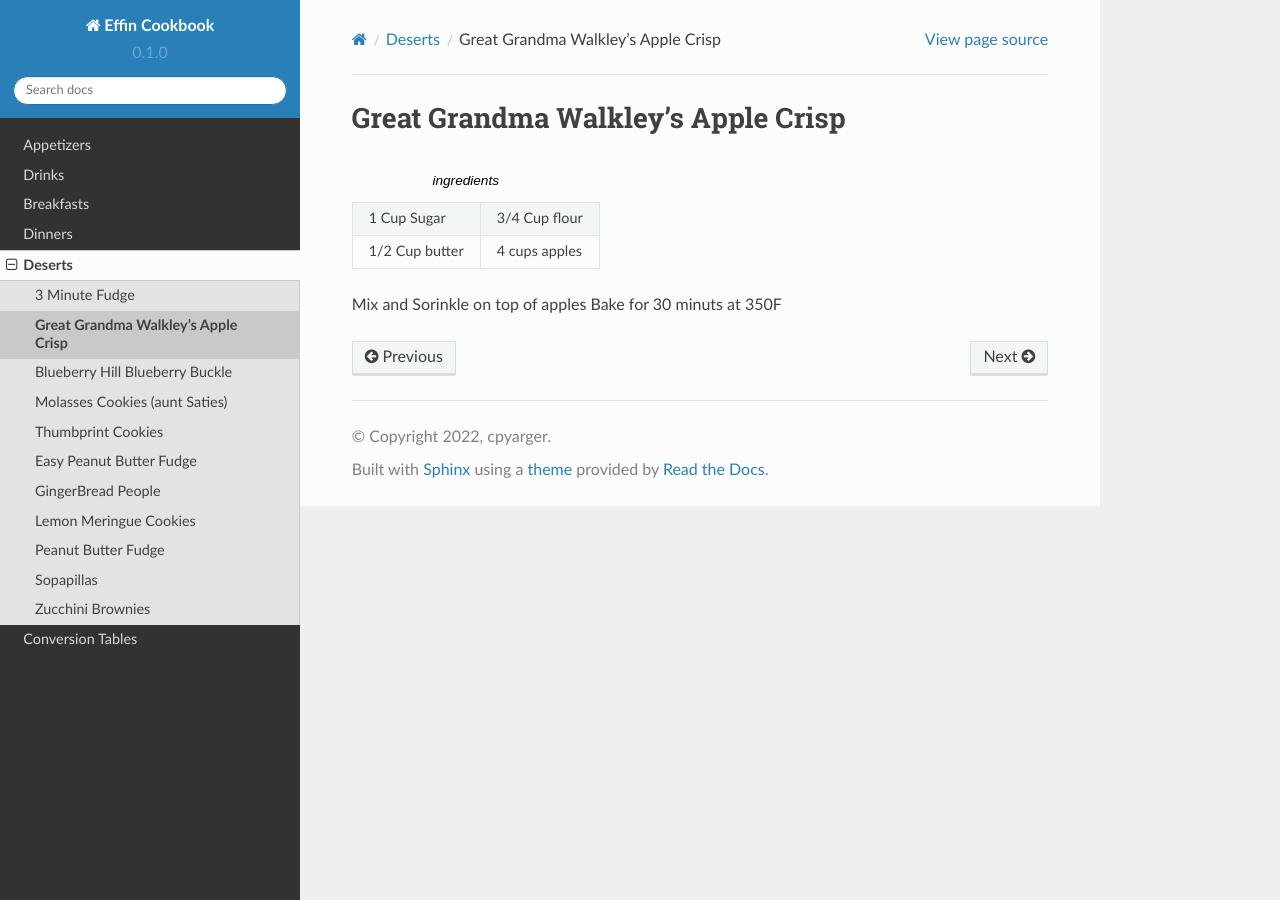
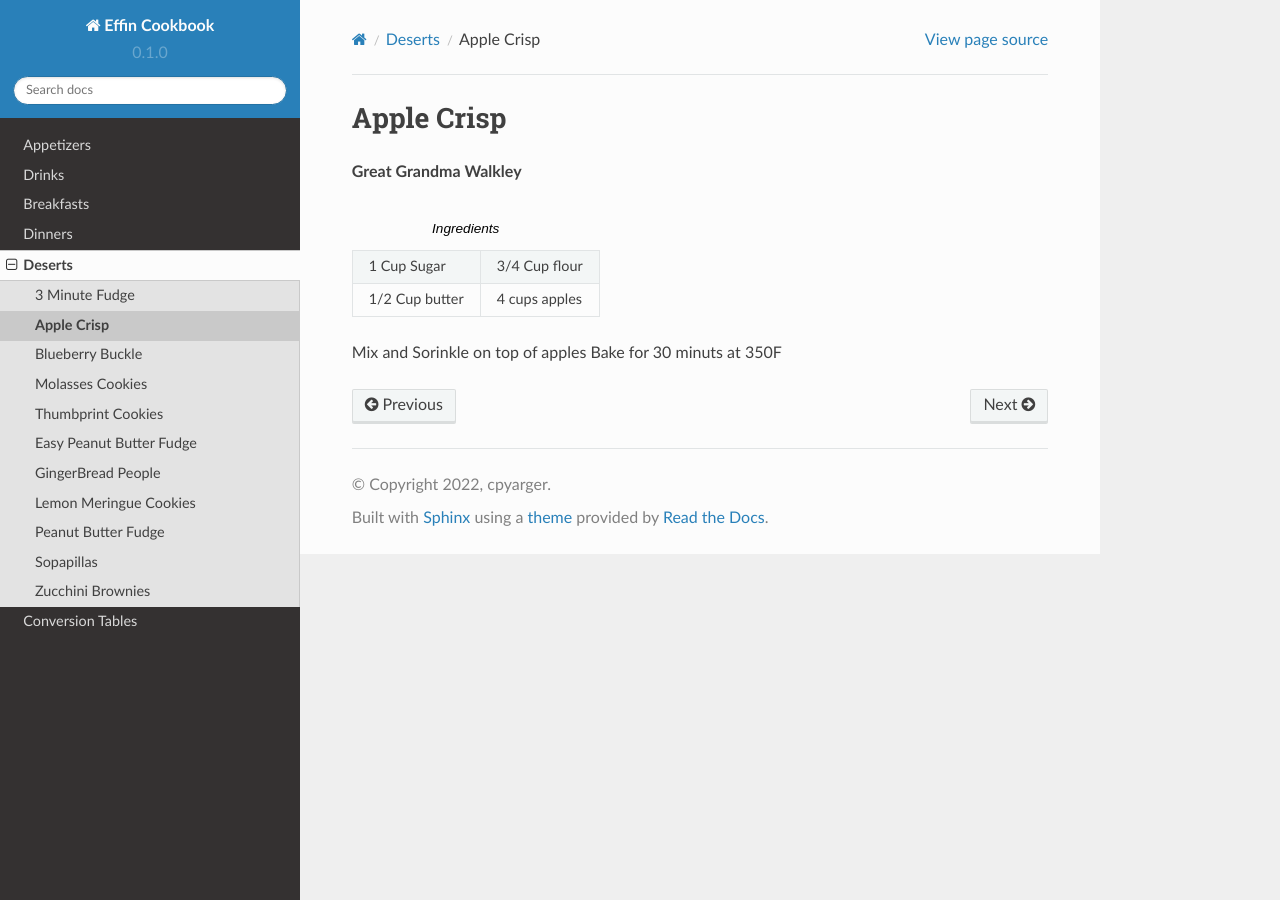
Before and after one commit to cpyarger/Effin-Cookbook, a Sphinx documentation site: the page built from docs/source/deserts/ACrisp.rst, in a window 1280 px wide. Built offline with Sphinx 7.4.7 and the Read the Docs theme 2.0.0, drawn with Linux system fonts in a browser that asks for light colours.

Commit message:
Formatting

```diff
--- a/docs/source/deserts/ACrisp.rst
+++ b/docs/source/deserts/ACrisp.rst
@@ -1,8 +1,11 @@
-Great Grandma Walkley's Apple Crisp
-===================================
+Apple Crisp
+===========
+
+**Great Grandma Walkley**
+
 .. toctree::
 
-.. list-table:: ingredients
+.. list-table:: Ingredients
    :header-rows: 0
 
 
```
Also changed, not shown: docs/source/deserts/BHBB.rst (+5 -2 lines), docs/source/deserts/MolCookies.rst (+5 -2 lines).
